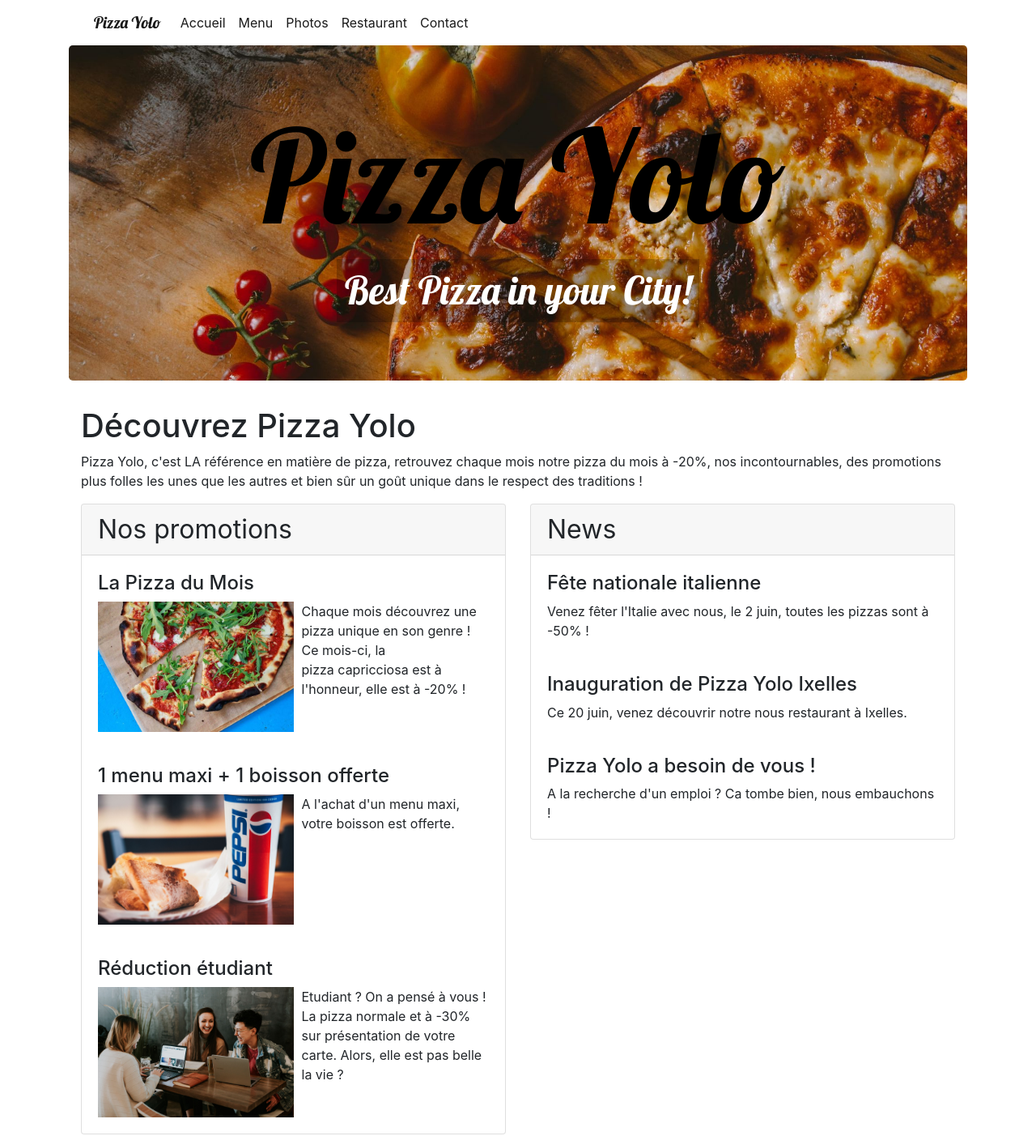
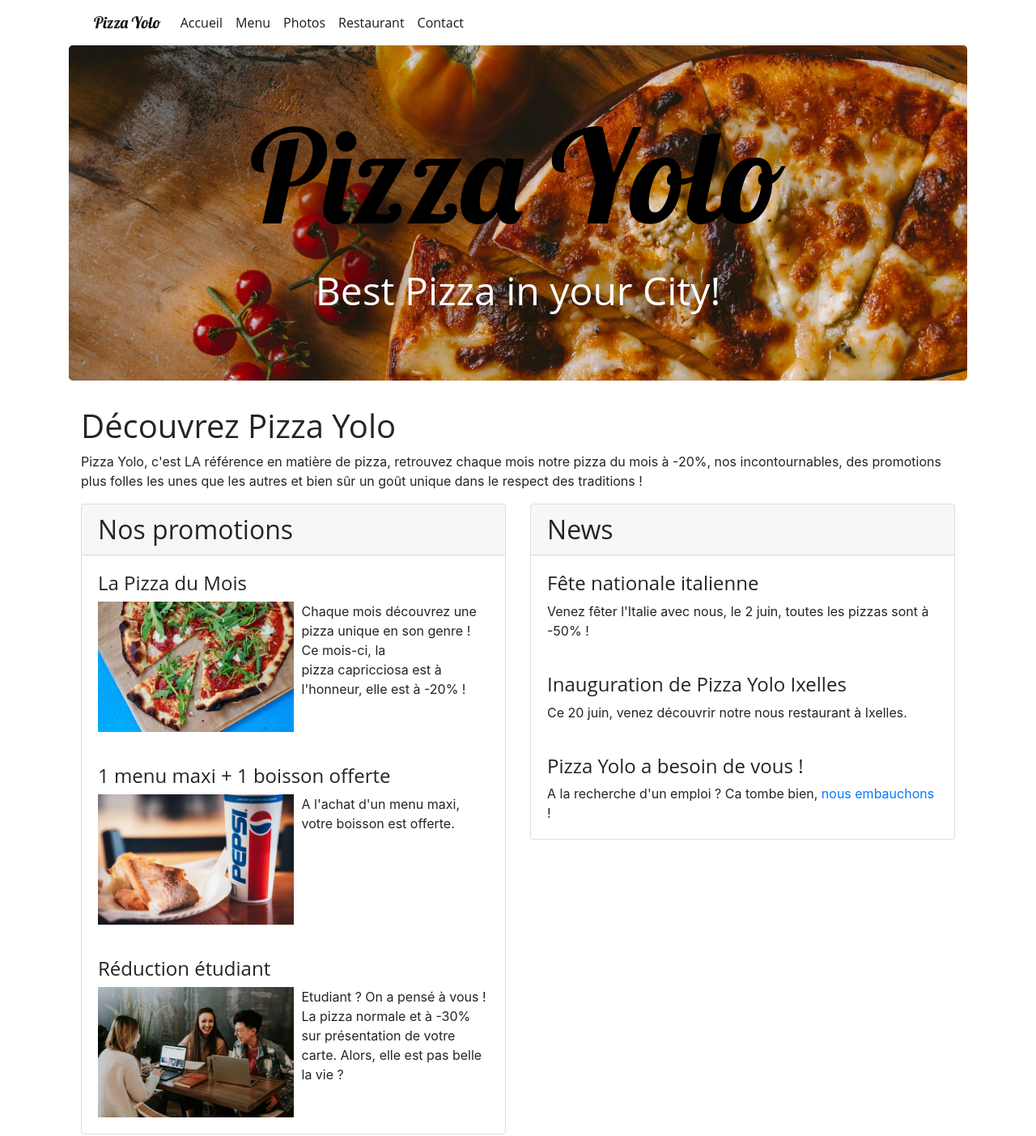
Before and after one commit to gwastelain/restaurant-css-framework, a plain HTML site: page index.html in a window 1280 px wide. Shown: the top 1403 px of the page at 81% size. Drawn offline with nearby package versions, Linux system fonts and the light colour scheme; files whose address does not match are found by name.

Commit message:
modifs post eval act3

```diff
--- a/assets/css/styles.css
+++ b/assets/css/styles.css
@@ -94,6 +94,7 @@
   padding: 40px 0;
   background-color: #ffffff;
   color: #4b4c4d;
+  font-family: 'Open Sans';
 }
 
 .footer-basic ul {
@@ -191,13 +192,14 @@
 /*Content*/
 .marque {
   font-size: 10rem;
+  font-family: 'Lobster', cursive;
   color: black;
 }
 
 .slogan {
   font-size: 3rem;
   color: white;
-  background-color: rgba(0, 0, 0, 0.2);
+  background-color: rgba(0, 0, 0, 0.1);
   display: inline-block;
   padding: 10px;
 }
@@ -241,8 +243,17 @@
   font-family: 'Lobster', cursive;
 }
 
+.navbar-nav {
+  font-family: 'Open Sans';
+}
+
+h1 {
+  font-family: 'Open Sans';
+}
+
 h2 {
   font-weight: normal;
+  font-family: 'Open Sans';
 }
 
 .h1-pages {
@@ -252,6 +263,11 @@ h2 {
 
 h3 {
   background-color: rgba(0, 0, 0, 0.03);
+  font-family: 'Open Sans';
+}
+
+h4 {
+  font-family: 'Open Sans';
 }
 
 .py-bxl {
--- a/index.html
+++ b/index.html
@@ -90,7 +90,7 @@
                 </div>
                 <div class="card-body">
                   <h4>Pizza Yolo a besoin de vous !</h4>
-                  <p class="card-text">A la recherche d'un emploi ? Ca tombe bien, nous embauchons !</p>
+                  <p class="card-text">A la recherche d'un emploi ? Ca tombe bien, <a href="contact.html">nous embauchons </a>!</p>
                 </div>
               </div>
             </div>
```
Also changed, not shown: contact.html (+1 -0 lines).
